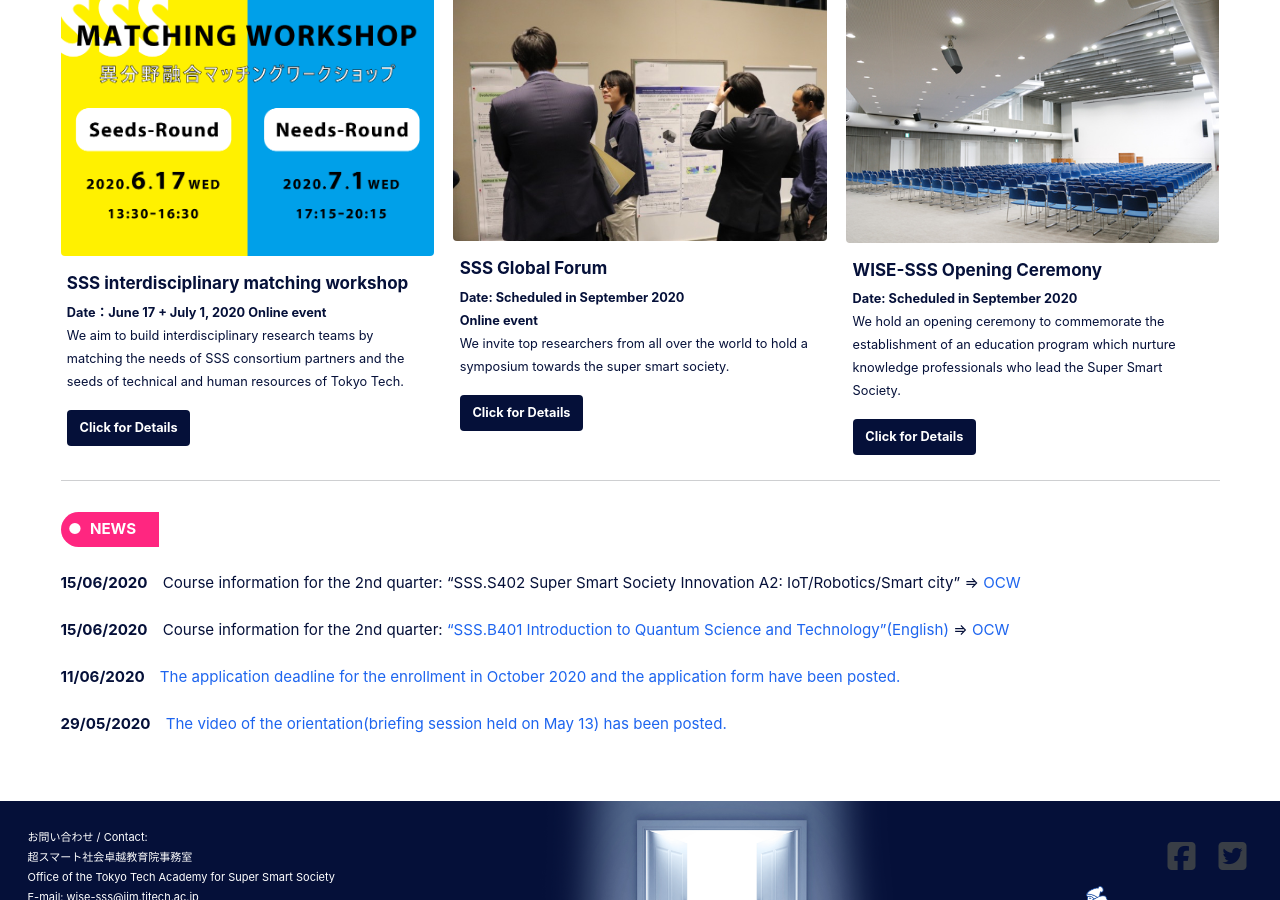
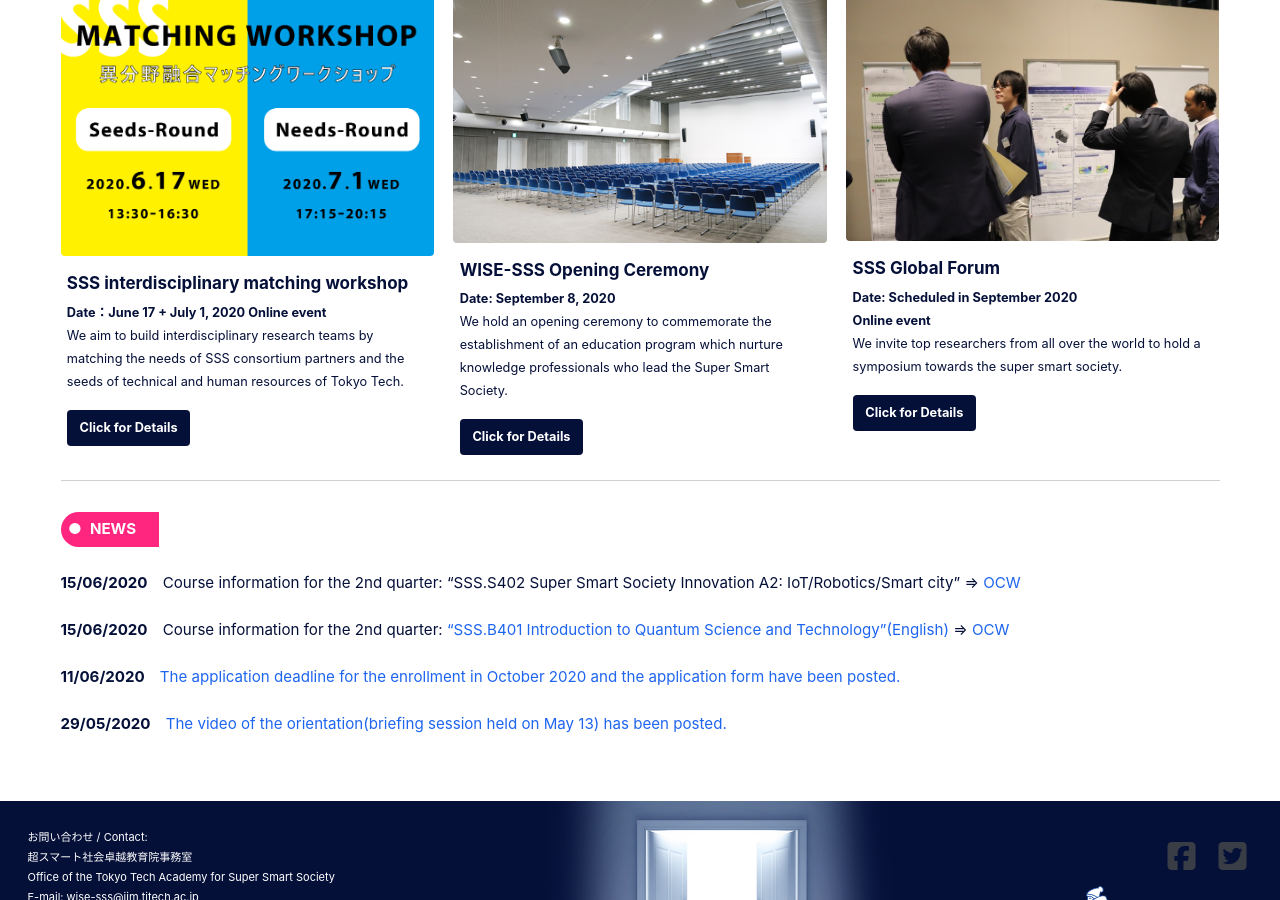
Before and after one commit to fl1d/w0ex.github.io, a Jekyll site: the page built from _pages/home_en.md, in a window 1280 px wide and 900 px high, scrolled down 537 px. Built offline with Jekyll 4.4.1, drawn with Linux system fonts in a browser that asks for light colours; cached includes are drawn as plain includes; nearby versions of some CDN libraries; some of the changed lines change nothing that is shown.

Commit message:
Update home_en.md

```diff
--- a/_pages/home_en.md
+++ b/_pages/home_en.md
@@ -39,6 +39,14 @@ feature_row:
     btn_label: "Click for Details"
     btn_class: "btn--primary"
 
+  - image_path: /assets/images/kuramae.jpg
+    alt: "WISE-SSS Opening Ceremony"
+    title: "WISE-SSS Opening Ceremony"
+    excerpt: "<B>Date: September 8, 2020</B><br>We hold an opening ceremony to commemorate the establishment of an education program which nurture knowledge professionals who lead the Super Smart Society."
+    url: "/kick-off_en/"
+    btn_label: "Click for Details"
+    btn_class: "btn--primary"
+
   - image_path: /assets/images/poster.jpg
     alt: "SSS Global Forum"
     title: "SSS Global Forum"
@@ -47,13 +55,6 @@ feature_row:
     btn_label: "Click for Details"
     btn_class: "btn--primary"
 
-  - image_path: /assets/images/kuramae.jpg
-    alt: "WISE-SSS Opening Ceremony"
-    title: "WISE-SSS Opening Ceremony"
-    excerpt: "<B>Date: Scheduled in September 2020</B><br>We hold an opening ceremony to commemorate the establishment of an education program which nurture knowledge professionals who lead the Super Smart Society."
-    url: "/kick-off_en/"
-    btn_label: "Click for Details"
-    btn_class: "btn--primary"
 
 ---
 
```
